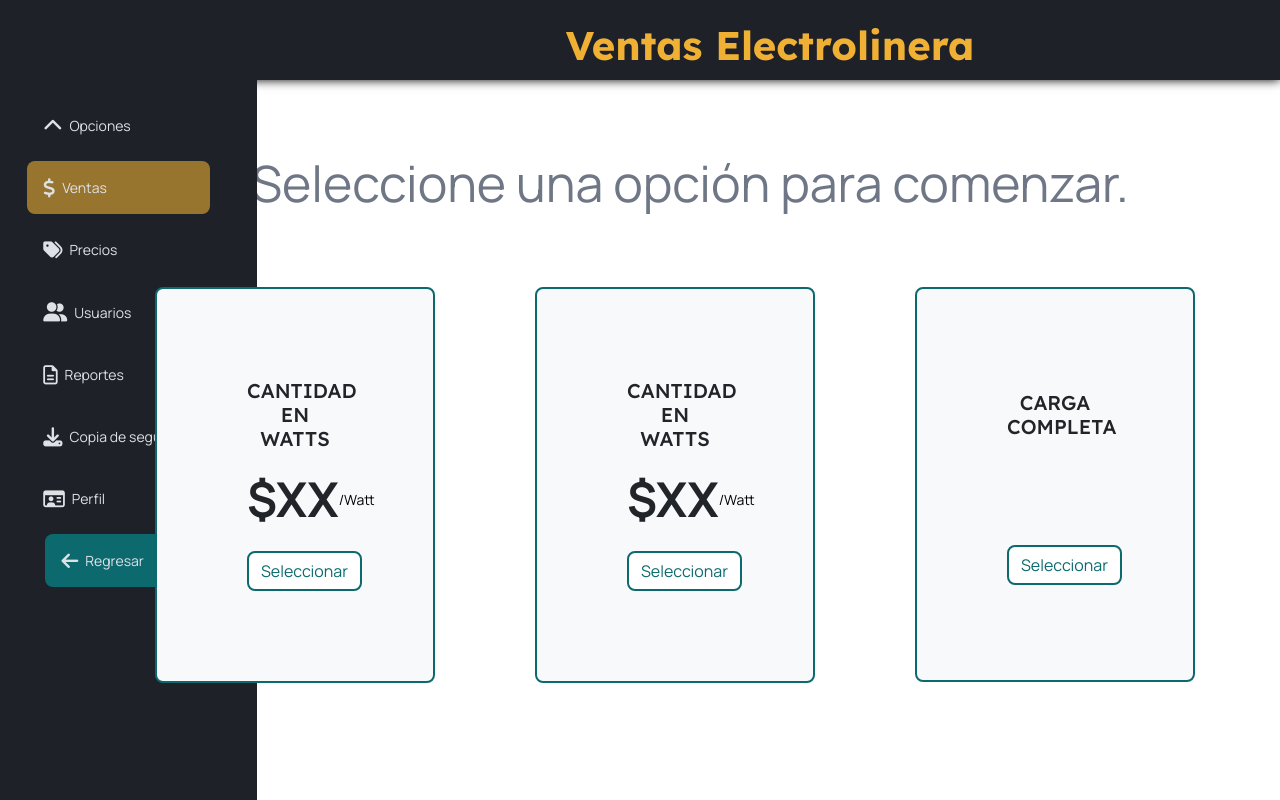
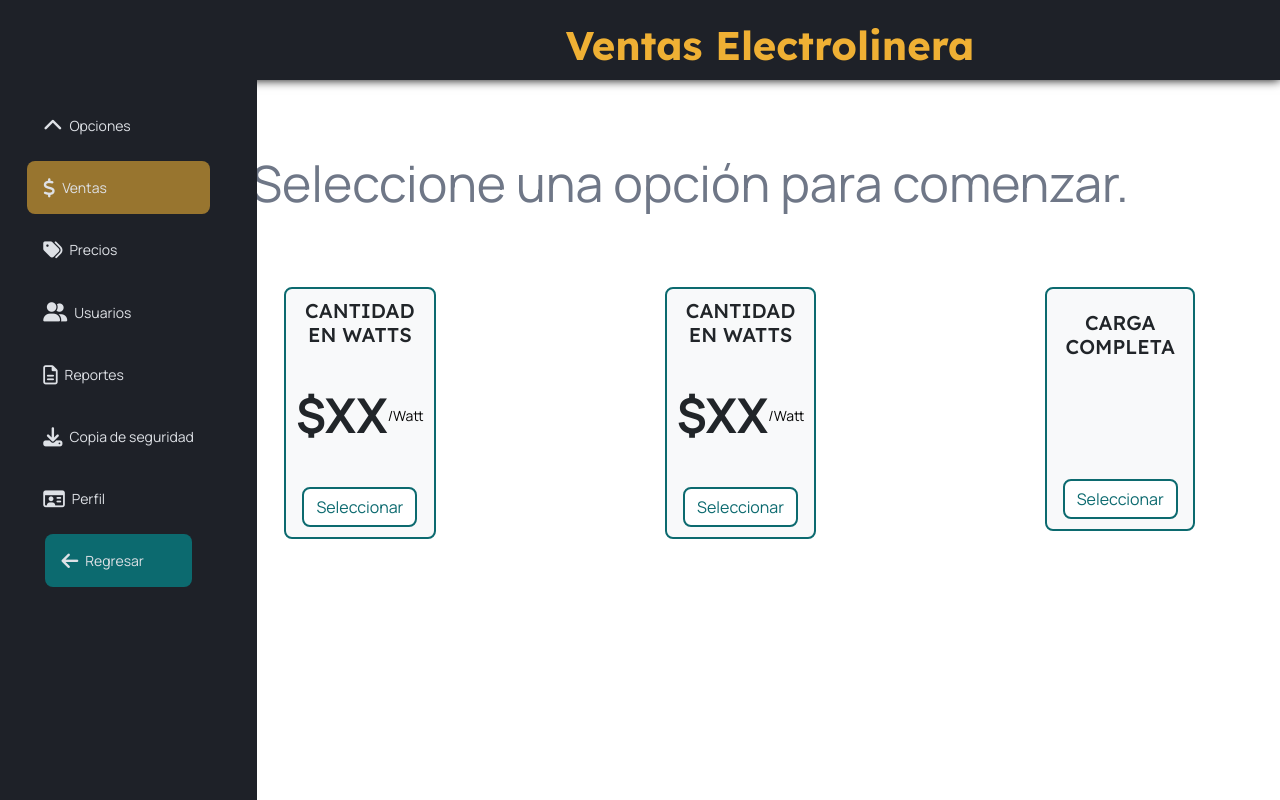
Before and after one commit to Murderd0ll/Wall-Ve-, a PHP site: page /Admin_Ventas.php in a window 1280 px wide. Run offline with PHP 8.4, Linux system fonts and the light colour scheme; a user stored in the database is signed in.

Commit message:
*Se debe de ver correctamente en pantallas menores a 1400px

```diff
--- a/Wall-VE-main/Admin_Ventas.php
+++ b/Wall-VE-main/Admin_Ventas.php
@@ -113,7 +113,7 @@ if(empty($_SESSION['user'])){
 
     <div class="container">
         <div class="row">
-            <div class="col-sm">
+            <div class="col-sm ">
 
             <div class="card-body border border-primary" >
                 <h5 class="card-title ">Cantidad en watts</h5>
@@ -136,6 +136,7 @@ if(empty($_SESSION['user'])){
             <div class="col-sm">
 
             <div class="card-body border border-primary" id="completa" >
+            <h5 class="card-title"></h5>
                 <h5 class="card-title" id="cCompleta">Carga completa</h5>
 
                 <a href="#" class="btn btn-primary">Seleccionar</a>
--- a/Wall-VE-main/Css/tarjetas.css
+++ b/Wall-VE-main/Css/tarjetas.css
@@ -3,11 +3,48 @@
 /*!Acomodar mediaqueries de esto*/
 @media (max-width:1400px) {
 
-    .card-body.border.border-primary{
-        max-width: 500px!important;
-    }
+#completa.card-text{
+    text-transform: capitalize;
+    padding:10px;
+}
+.card-text{
+    padding-top: 20px!important;
+    padding-bottom: 20px!important;
+
+    font-size: 48px;
+    font-weight: bold;
+    display:table;
 
 
+}
+.pWatt{
+    font-size: 14px;
+    color:#030303FF;
+    font-weight: normal;
+    margin-bottom: 10px;
+    display: table-cell;
+    vertical-align:middle;
+}
+
+
+.card-body.border{
+    max-width: 400px;
+    height: auto;
+    margin-left:199px!important;
+    padding:10px!important;
+    font-family: 'Lexend';
+
+    background-color: #F8F9FA;
+}
+#completa{
+    padding-bottom: 40px;
+}
+#cCompleta{
+    padding-top:0px!important;
+    margin-top:0px!important;
+    margin-bottom: 120px!important;
+
+}
 }
 
 
```
